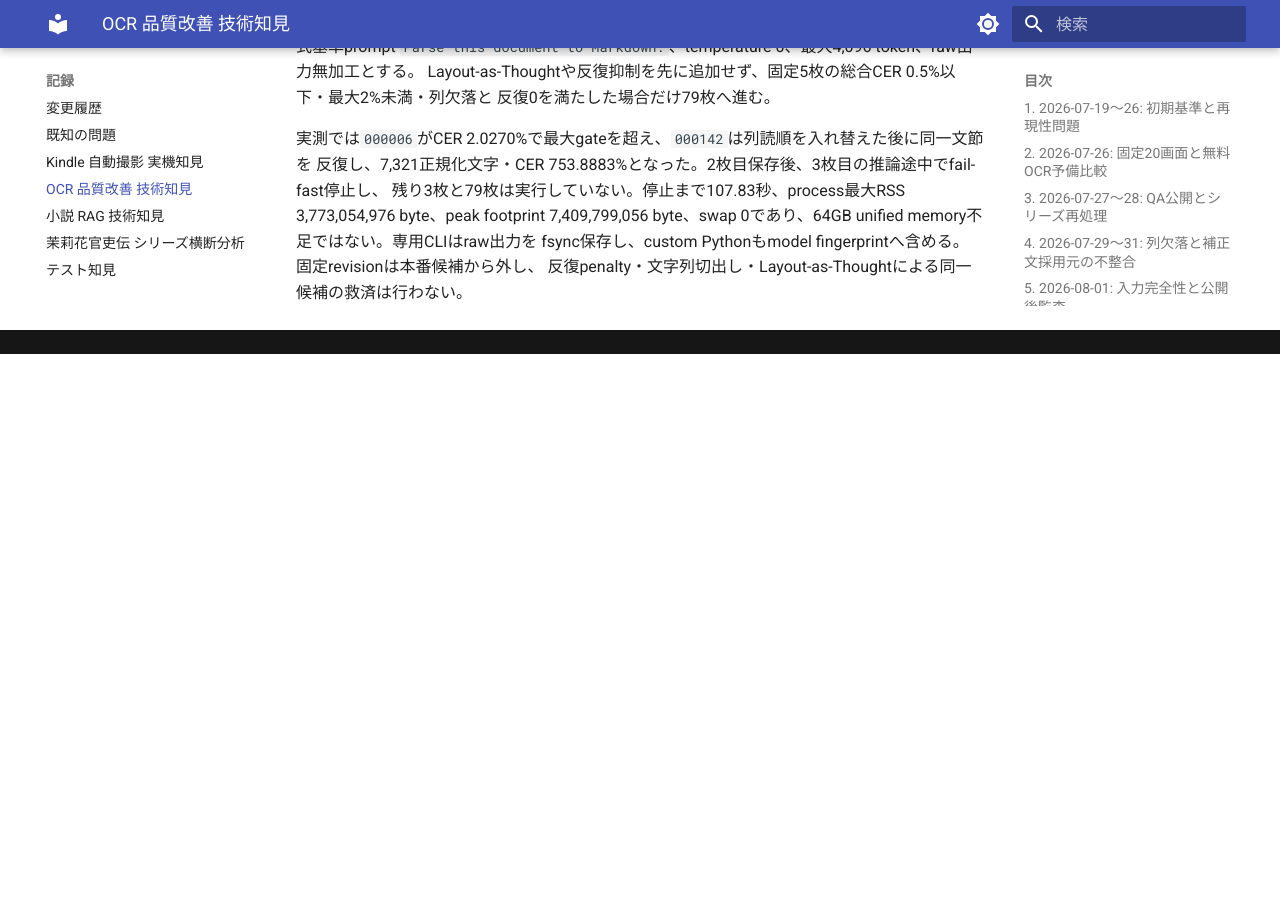
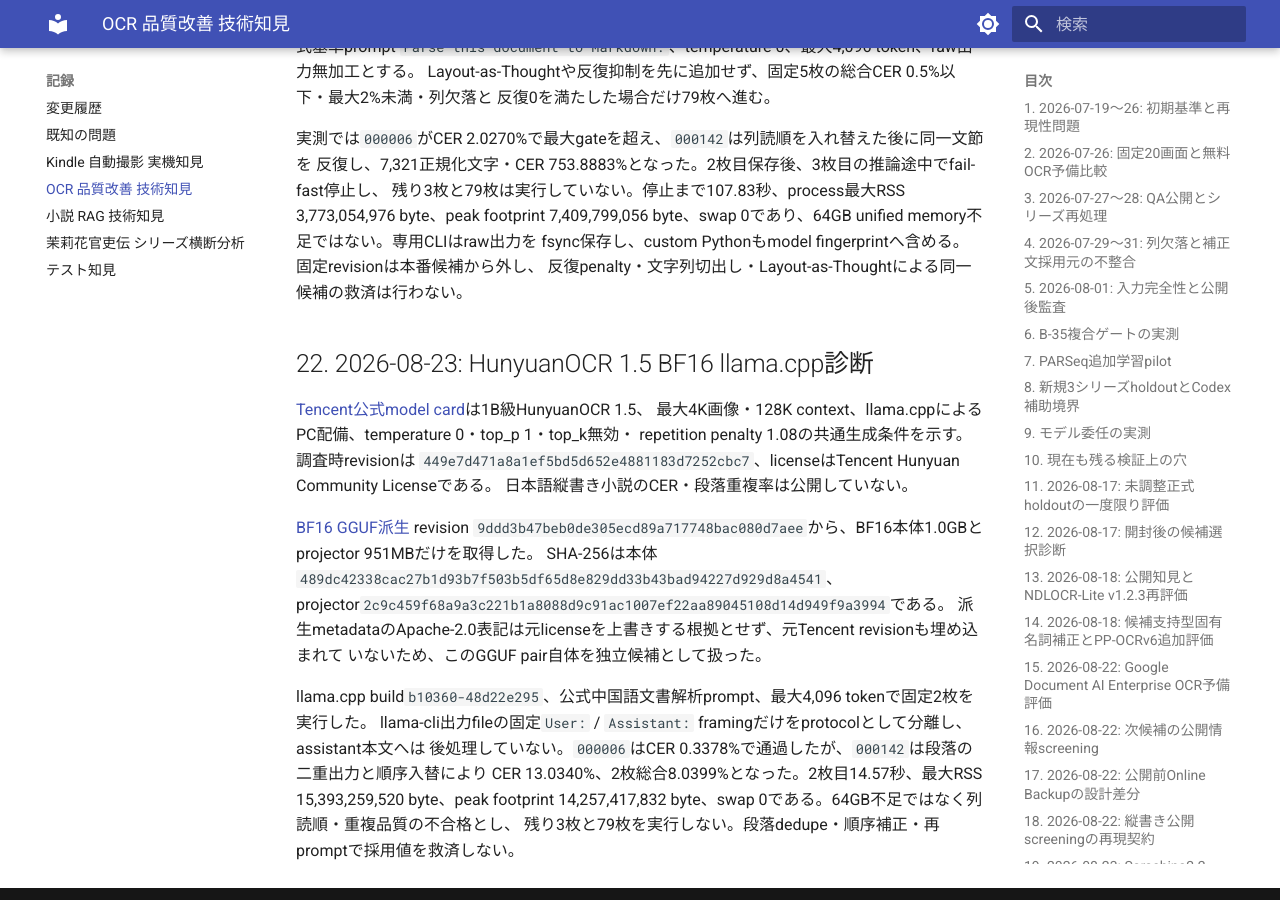
Before and after one commit to kkmmyr/Pic2PDF_Viewer, an MkDocs documentation site: the page built from docs/log/技術知見/OCR品質改善_技術知見.md, in a window 1280 px wide and 900 px high, scrolled down 12105 px. Built offline with MkDocs 1.6.1 and Material for MkDocs 9.7.7, drawn with Linux system fonts in a browser that asks for light colours; before the commit the page ends 12459 px from its top, so only the background shows below that.

Commit message:
docs(ocr): record Hunyuan OCR fail-fast result
Document the pinned BF16 llama.cpp screening, license boundary, two-page metrics, and the decision to stop before the remaining fixed and 79-page sets.

Co-Authored-By: Codex <noreply@openai.com>

```diff
--- a/docs/log/技術知見/OCR品質改善_技術知見.md
+++ b/docs/log/技術知見/OCR品質改善_技術知見.md
@@ -451,3 +451,25 @@ Layout-as-Thoughtや反復抑制を先に追加せず、固定5枚の総合CER 0
 footprint 7,409,799,056 byte、swap 0であり、64GB unified memory不足ではない。専用CLIはraw出力を
 fsync保存し、custom Pythonもmodel fingerprintへ含める。固定revisionは本番候補から外し、
 反復penalty・文字列切出し・Layout-as-Thoughtによる同一候補の救済は行わない。
+
+## 22. 2026-08-23: HunyuanOCR 1.5 BF16 llama.cpp診断
+
+[Tencent公式model card](https://huggingface.co/tencent/HunyuanOCR)は1B級HunyuanOCR 1.5、
+最大4K画像・128K context、llama.cppによるPC配備、temperature 0・top_p 1・top_k無効・
+repetition penalty 1.08の共通生成条件を示す。調査時revisionは
+`449e7d471a8a1ef5bd5d652e4881183d7252cbc7`、licenseはTencent Hunyuan Community Licenseである。
+日本語縦書き小説のCER・段落重複率は公開していない。
+
+[BF16 GGUF派生](https://huggingface.co/prithivMLmods/HunyuanOCR-1.5-GGUF-Updated) revision
+`9ddd3b47beb0de305ecd89a717748bac080d7aee`から、BF16本体1.0GBとprojector 951MBだけを取得した。
+SHA-256は本体`489dc42338cac27b1d93b7f503b5df65d8e829dd33b43bad94227d929d8a4541`、
+projector`2c9c459f68a9a3c221b1a8088d9c91ac1007ef22aa89045108d14d949f9a3994`である。
+派生metadataのApache-2.0表記は元licenseを上書きする根拠とせず、元Tencent revisionも埋め込まれて
+いないため、このGGUF pair自体を独立候補として扱った。
+
+llama.cpp build`b10360-48d22e295`、公式中国語文書解析prompt、最大4,096 tokenで固定2枚を実行した。
+llama-cli出力fileの固定`User:` / `Assistant:` framingだけをprotocolとして分離し、assistant本文へは
+後処理していない。`000006`はCER 0.3378%で通過したが、`000142`は段落の二重出力と順序入替により
+CER 13.0340%、2枚総合8.0399%となった。2枚目14.57秒、最大RSS 15,393,259,520 byte、peak
+footprint 14,257,417,832 byte、swap 0である。64GB不足ではなく列読順・重複品質の不合格とし、
+残り3枚と79枚を実行しない。段落dedupe・順序補正・再promptで採用値を救済しない。
```
Also changed, not shown: docs/design/詳細設計/機能別/OCR設計書.md (+4 -0 lines), docs/log/変更履歴.md (+8 -0 lines), docs/log/計画/バックログ.md (+4 -2 lines), docs/log/計画/小説OCR品質改善_実装計画.md (+13 -0 lines).
